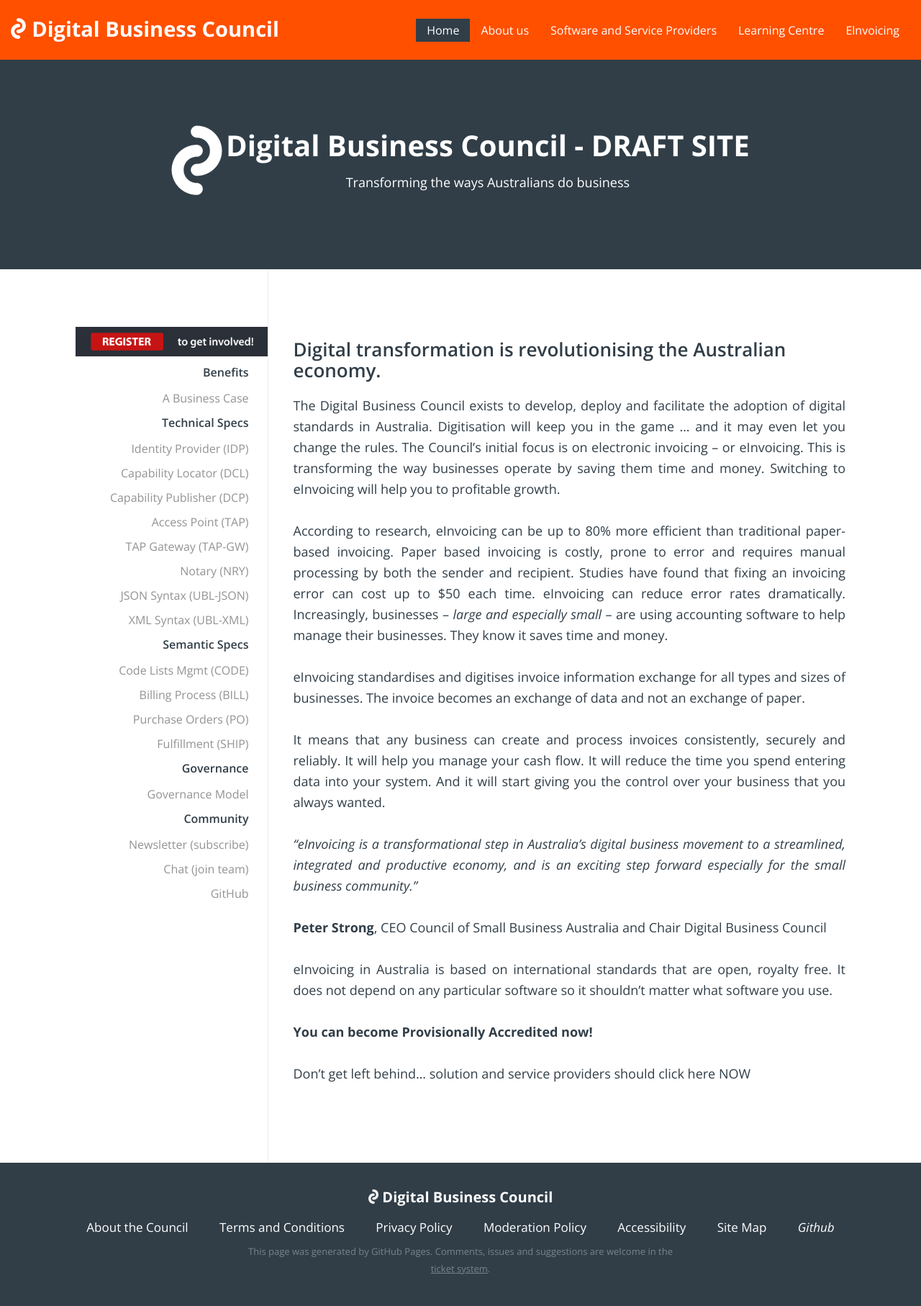
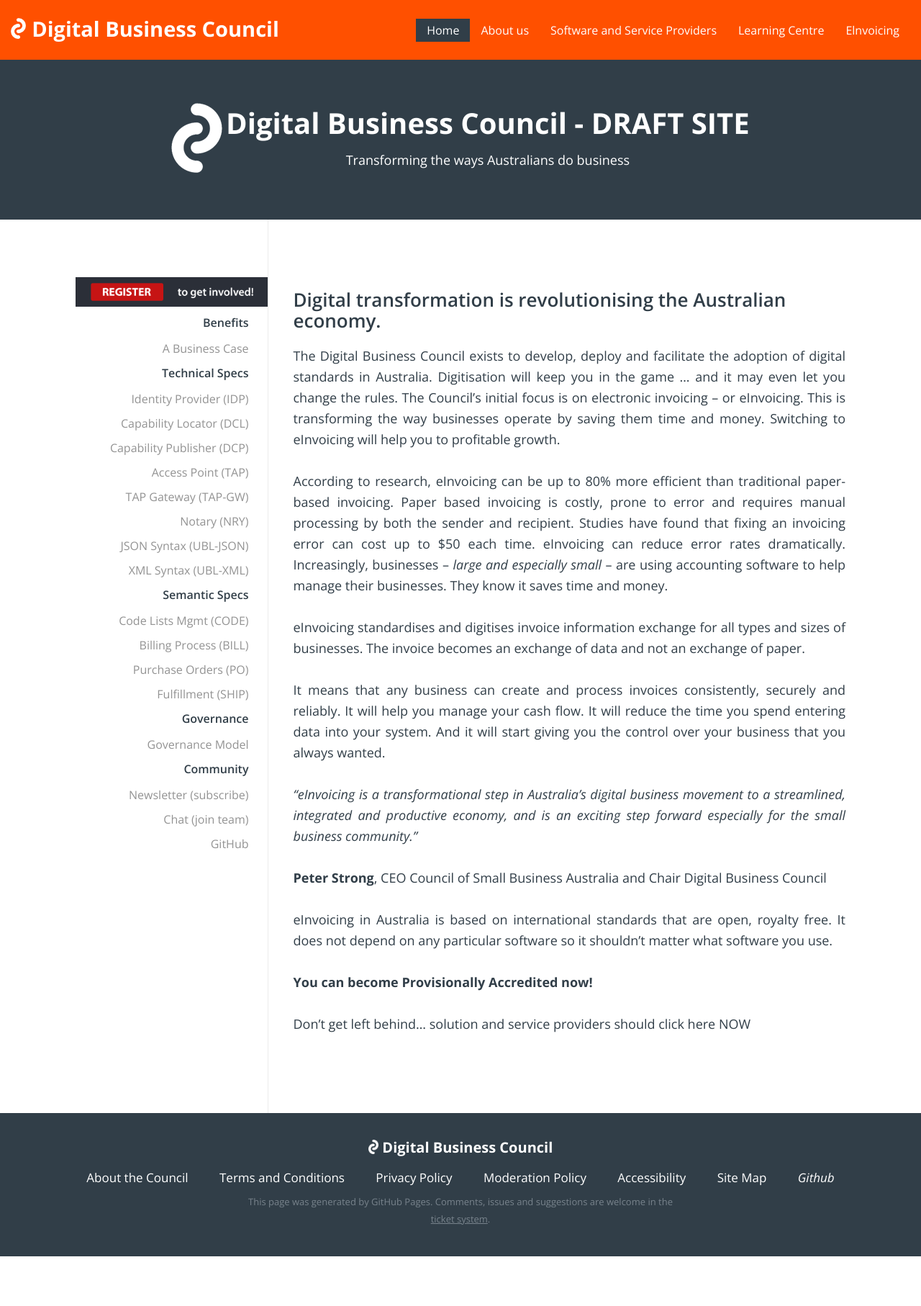
Before and after one commit to Digital-Business-Council/Digital-Business-Council.github.io, a Jekyll site: the page built from index.md, in a window 1280 px wide. Shown: the whole page at 72% size. Built offline with Jekyll 4.4.1, drawn with Linux system fonts in a browser that asks for light colours; after the commit the page ends 1745 px from its top, so only the background shows below that.

Commit message:
updates header.scss

```diff
--- a/_sass/_header.scss
+++ b/_sass/_header.scss
@@ -62,7 +62,7 @@
     text-align: center;
     color: #fff;
     font-size: 18px;
-    padding: 91px 0 98px 0;
+    padding: 60px 0 60px 0;
 
     .img{
       display: inline-block;
```
